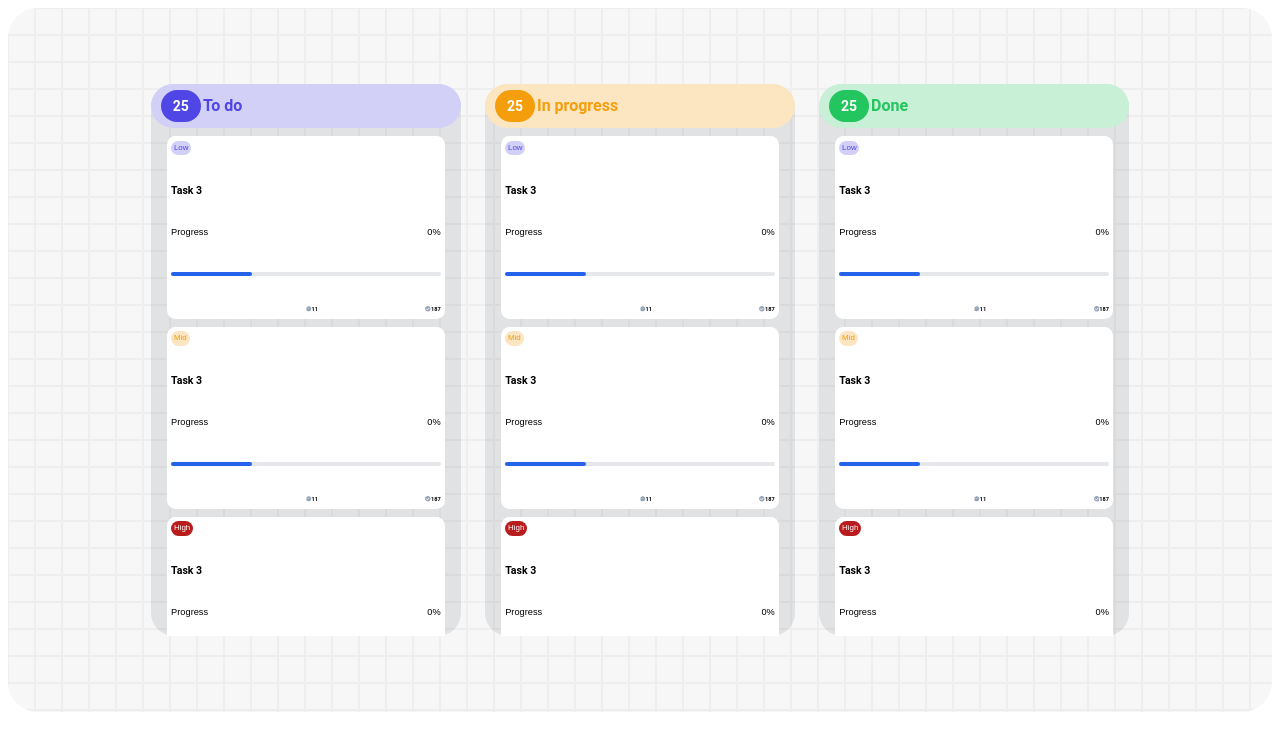
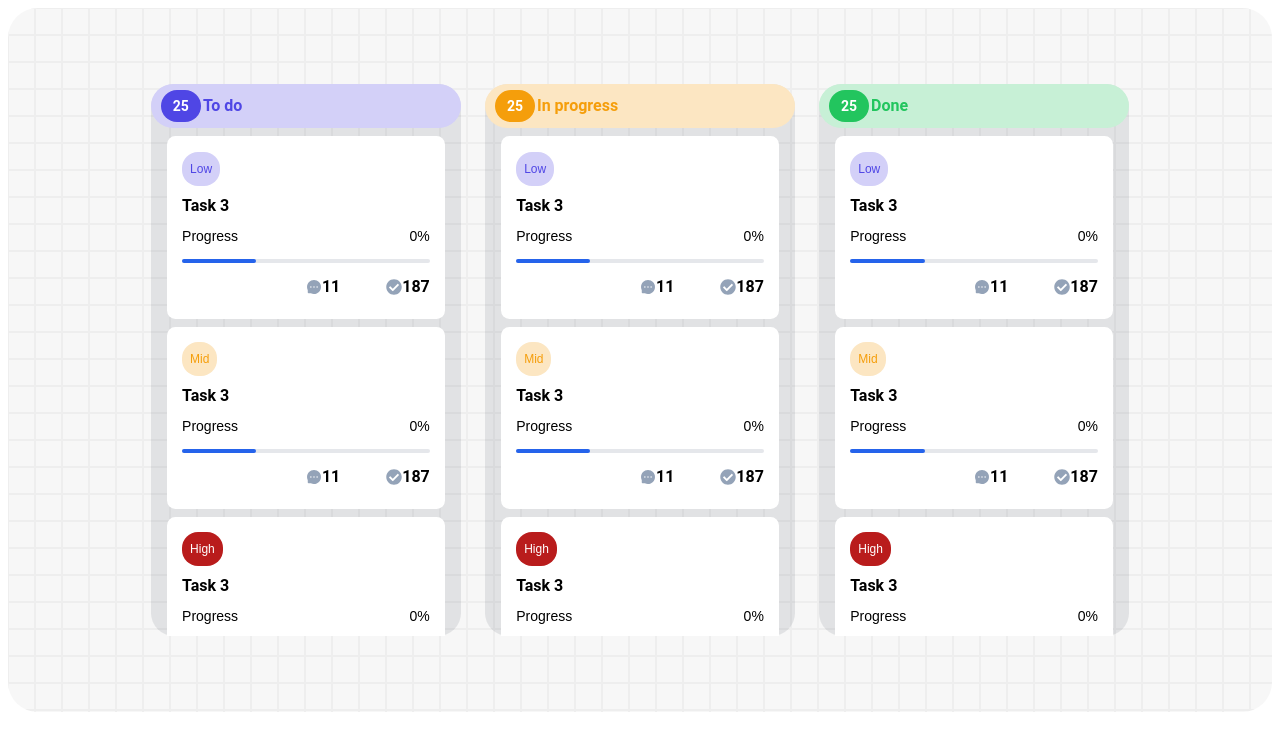
Before and after one commit to amiranda1911/project-manager-v2, a React (Vite) app: page /kanban in a window 1280 px wide. Shown: the top 750 px of the page. Built offline with nearby package versions, Linux system fonts and the light colour scheme.

Commit message:
fix: lg and mb styles fixes

```diff
--- a/src/Components/KanbanCard.tsx
+++ b/src/Components/KanbanCard.tsx
@@ -10,31 +10,32 @@ interface KanbanCardProps{
 const KanBanCard = ({priority} : KanbanCardProps) => {
   return (
     <div className="
-        flex flex-col
-		w-[6.116rem] h-[4.004rem] m-0 p-[0.26375rem]
+        flex flex-col box-border justify-between
+		w-[6.116rem] h-[4.004rem] m-0 p-[0.95rem]
 		md:w-[11.5rem] md:h-[7.53rem]
 		lg:w-[17.38rem] lg:h-[11.38rem]
-		justify-between
 		bg-white
 		rounded-[0.528125rem]
 		mx-auto my-2
+
 		">
 			<span className={`
 				flex
 				font-jakarta
-				text-1 md:text-6
+				text-1 md:text-6 lg:text-12
 				px-[0.17625rem] py-[0.088125rem]
-				w-fit justify-start rounded-full
+				w-fit justify-start rounded-[1rem]
+				lg:p-2
 				card-priority-${priority.toLowerCase()}
 			`}>
 				{priority}
 			</span>
 			<h2 className=" font-roboto font-bold
-				text-3 md:text-10"
+				text-3 md:text-10 lg:text-16"
 			>
 				Task 3</h2>
 			<div className=" w-full font-jakarta
-					text-2 md:text-7
+					text-2 md:text-7 lg:text-14
 			 		flex flex-row	justify-between "
 			>
 				<span>Progress</span>
@@ -43,10 +44,9 @@ const KanBanCard = ({priority} : KanbanCardProps) => {
 
 			<ProgressBar progress={30}/>
 			<footer className="flex flex-row
-					h-[11px]
+					lg:h-[2rem]
 					overflow-hidden
-			"
-			>
+			">
 				<div className="w-1/2 relative flex">
 					{Array(5).map((_, index) => (
             <img key={index} className="flex w-[11px] h-[11px] bg-black rounded-full"/>
@@ -55,9 +55,9 @@ const KanBanCard = ({priority} : KanbanCardProps) => {
 				</div>
 				<div className="
 					w-1/2
-					text-3 font-semibold font-roboto
-					flex justify-between"
-				>
+					text-3 lg:text-16 font-semibold font-roboto
+					flex justify-between
+					">
 					<span className="flex items-center"><AiFillMessage color="#94A3B8" />11</span>
 					<span className="flex items-center"><FaCheckCircle color="#94A3B8" />187</span>
 				</div>
```
